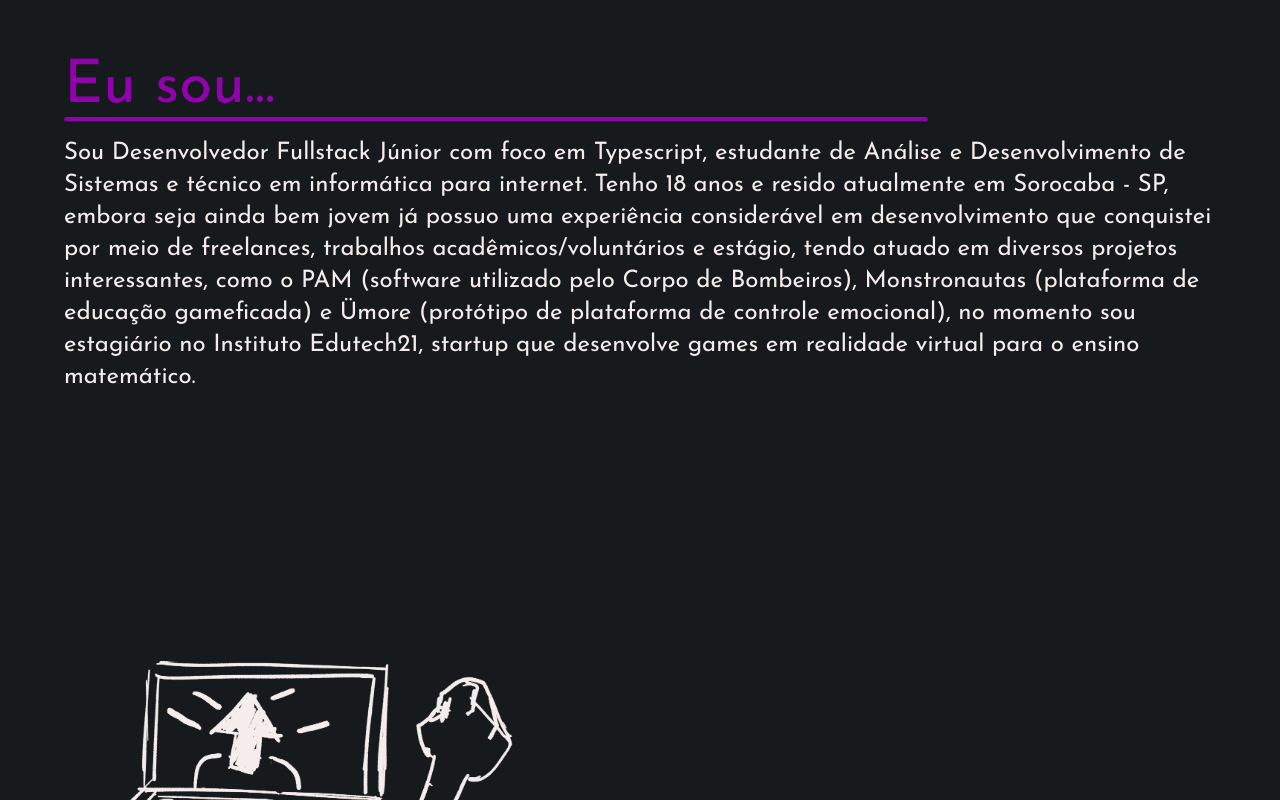
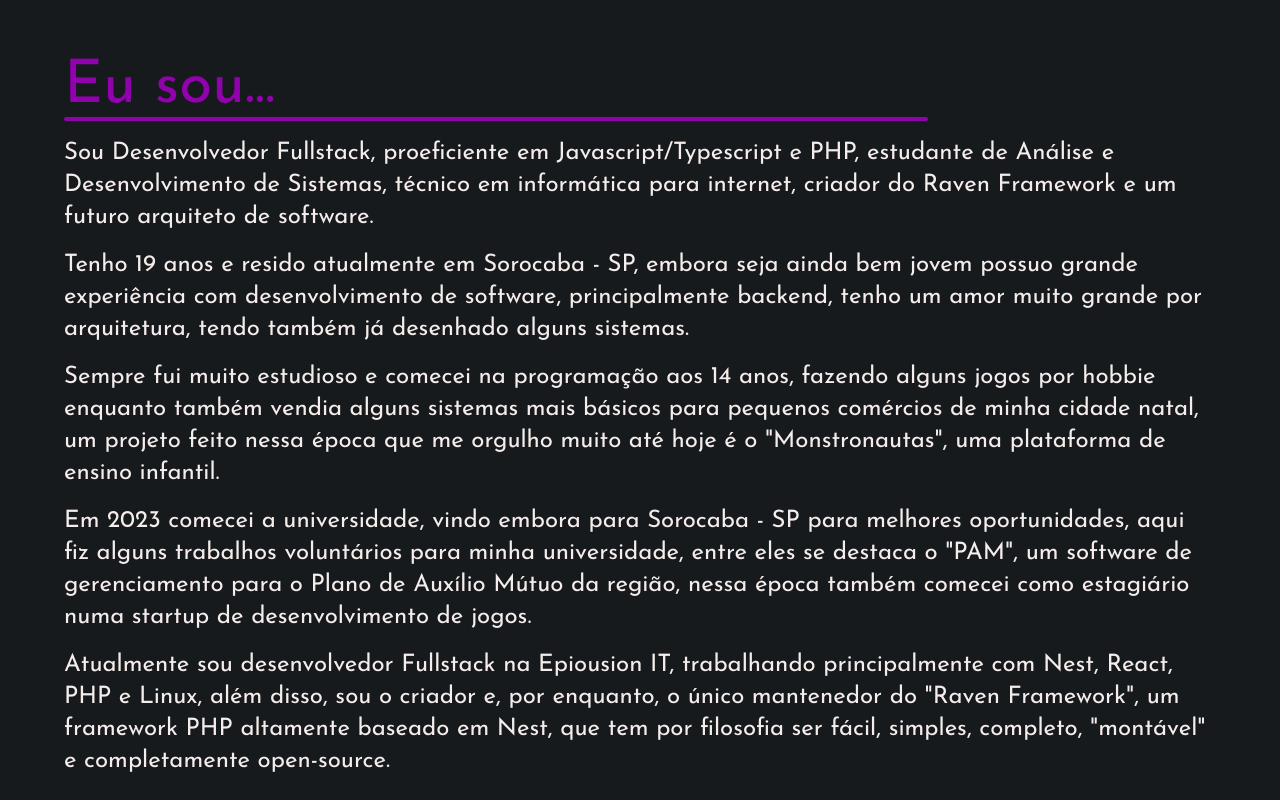
Before and after one commit to PauloHenriqueOliveiradeAlmeida/Portifolio, a React (Vite) app: page / in a window 1280 px wide. Shown: the part 1720-2520 px from the top of the page. Built offline with nearby package versions, Linux system fonts and the light colour scheme; no server answers.

Commit message:
:sparkles: feat: update career

```diff
--- a/src/components/SectionText/index.tsx
+++ b/src/components/SectionText/index.tsx
@@ -9,6 +9,8 @@
 
 export const SectionText = ({ image, title, id, children }: SectionProp) => (
 	<Section image={image} title={title} id={id}>
-		<p className="text-base md:text-2xl">{children}</p>
+		<div className='text-base md:text-2xl space-y-4'>
+			{children}
+		</div>
 	</Section>
 );
--- a/src/pages/Home/index.tsx
+++ b/src/pages/Home/index.tsx
@@ -32,7 +32,7 @@
 
 			<main className="flex flex-col p-4 sm:p-8 md:p-16 bg-white relative mb-16 divider-bottom" id="inicio">
 				<figure className="flex flex-wrap items-center relative">
-						<Image src="/profile.webp" alt="Foto de Paulo Henrique" />
+					<Image src="/profile.webp" alt="Foto de Paulo Henrique" />
 					<div className="absolute top-1/2 left-1/2">
 						<h3 className="bg-white text-black md:text-2xl">Olá, sou</h3>
 						<h1 className="bg-primary text-white text-4xl md:text-6xl">
@@ -51,43 +51,87 @@
 					<p className="text-black md:text-2xl">
 						E estou muito feliz se saber de sua visita <FontAwesomeIcon icon={faSmile} />
 					</p>
-					<Button href="/CV_PAULO_ALMEIDA.pdf" icon={faDownload} text="Baixar currículo" variation="black" download/>
+					<Button href="/CV_PAULO_ALMEIDA.pdf" icon={faDownload} text="Baixar currículo" variation="black" download />
 				</div>
 			</main>
 
 			<SectionText image="/euSou.webp" title="Eu sou...">
-				Sou Desenvolvedor Fullstack Júnior com foco em Typescript, estudante de Análise e Desenvolvimento de Sistemas e técnico em informática
-				para internet.
-				Tenho 18 anos e resido atualmente em Sorocaba - SP, embora seja ainda bem jovem já possuo uma experiência considerável em desenvolvimento que conquistei por meio de
-				freelances, trabalhos acadêmicos/voluntários e estágio,
-				tendo atuado em diversos projetos interessantes, como o PAM (software utilizado pelo Corpo de Bombeiros), Monstronautas (plataforma de educação gameficada) e
-				Ümore (protótipo de plataforma de controle emocional), no momento sou estagiário no Instituto Edutech21, startup que desenvolve games em realidade virtual para o ensino matemático.
+				<p>
+					Sou Desenvolvedor Fullstack, proeficiente em Javascript/Typescript e PHP, estudante de Análise e Desenvolvimento de Sistemas, técnico em informática
+					para internet, criador do Raven Framework e um futuro arquiteto de software.
+				</p>
+
+				<p>
+					Tenho 19 anos e resido atualmente em Sorocaba - SP, embora seja ainda bem jovem possuo grande experiência com desenvolvimento de software,
+					principalmente backend, tenho um amor muito grande por arquitetura, tendo também já desenhado alguns sistemas.
+				</p>
+
+				<p>
+					Sempre fui muito estudioso e comecei na programação aos 14 anos, fazendo alguns jogos por hobbie enquanto também vendia alguns sistemas mais básicos para pequenos comércios de minha cidade natal,
+					um projeto feito nessa época que me orgulho muito até hoje é o "Monstronautas", uma plataforma de ensino infantil.
+				</p>
+
+				<p>
+					Em 2023 comecei a universidade, vindo embora para Sorocaba - SP para melhores oportunidades,
+					aqui fiz alguns trabalhos voluntários para minha universidade, entre eles se destaca o "PAM", um software de gerenciamento para o Plano de Auxílio Mútuo da região, nessa época também comecei como estagiário numa startup de desenvolvimento de jogos.
+				</p>
+
+				<p>
+					Atualmente sou desenvolvedor Fullstack na Epiousion IT, trabalhando principalmente com Nest, React, PHP e Linux, além disso, sou o criador e, por enquanto, o único mantenedor do "Raven Framework", um framework PHP altamente baseado em Nest,
+					que tem por filosofia ser fácil, simples, completo, "montável" e completamente open-source.
+				</p>
 			</SectionText>
 
 			<SectionText image="/objetivo.webp" title="O meu objetivo:" id="objetivos">
-				Meu principal objetivo atualmente é crescer na carreira para que possa aprender mais e entregar produtos cada vez melhores, por isso estou em busca de uma vaga como
-				desenvolvedor júnior, entretanto, meu sonho profissional é criar meu próprio produto, algo que realmente possa facilitar a vida das pessoas, algo que tenha mais que apenas valor de mercado.
+				<p>
+					Meu objetivo no momento é me aperfeiçoar cada vez mais e me especializar em arquitetura de software, no momento minha grande meta é ser sênior até os 25 anos, entretanto,
+					acredito profundamente que ainda criarei uma empresa de muito valor que poderá realmente trazer algo positivo para a sociedade, meu grande objetivo é deixar a minha marca nas pessoas que puder ajudar.
+				</p>
 			</SectionText>
 
 			<TimelineContainer title="Minha experiência" id="experiencia">
 				<Timeline
+					office="Desenvolvedor Fullstack"
+					company="Epiousion IT"
+					startDate="04/2024"
+					endDate="current"
+					location="Sorocaba - SP (Híbrido)"
+				>
+					Desenvolvo aplicações escaláveis e de baixo nível de acoplamento, utilizando principalmente: Nest e PHP para backend e React para frontend.<br />
+					Melhoro a qualidade de código e trabalho na manutenção de sistemas legados, tornando os códigos mais simples e aplicando Design Patterns quando necessário.<br />
+					Auxilio no desenvolvimento da arquitetura de novos projetos, pensando no nível de complexidade, desempenho, custo e escalonamento.<br />
+					Auxilio novos desenvolvedores, estando a disposição para ajudá-los na realização de suas tarefas.<br />
+				</Timeline>
+				<Timeline
+					office="Mantenedor do Raven Framework"
+					company='Comunidade'
+					startDate="06/2024"
+					endDate="current"
+					location="Sorocaba - SP"
+				>
+					Desenvolvo como hobbie o Raven Framework, um framework em PHP que utiliza em seu interior uma arquitetura baseada na arquitetura de Micro-Kernel, seu foco é o desenvolvimento de API's Rest,
+					fortemente inspirado em Nest.<br />
+					No momento ele conta com um sistema de roteamento com suporte a parâmetros, conversão da requisição para objetos de transferência de dados, validação dos dados da requisição, sistema de segurança e
+					integração com Swagger (em desenvolvimento).
+				</Timeline>
+				<Timeline
 					office="Desenvolvedor estagiário"
 					company="Instituto Edutech21"
 					startDate="09/2023"
-					endDate="current"
+					endDate="04/2024"
 					location="Sorocaba - SP"
 				>
-					Auxilio no desenvolvimento dos produtos da empresa, tais como sites e jogos com teor educativo, utilizando
-					principalmente Typescript, React, Node, MYSQL e GDScript.
+					Auxiliava no desenvolvimento dos produtos da empresa, tais como sites e jogos com teor educativo, utilizando
+					principalmente Express, Next, MYSQL e GDScript.
 				</Timeline>
 				<Timeline
 					office="Desenvolvedor voluntário"
 					company="GENTI - Grupo de Estudos do Núcleo de TI UNISO"
 					startDate="03/2023"
-					endDate="current"
+					endDate="09/2024"
 					location="Sorocaba - SP"
 				>
-					Auxilio no desenvolvimento de softwares destinados a outros cursos e à comunidade, tendo como exemplo o site
+					Auxiliava no desenvolvimento de softwares destinados a outros cursos e à comunidade, tendo como exemplo o site
 					do PAM, desenvolvido em HTML, CSS, Javascript, PHP e MYSQL.
 				</Timeline>
 				<Timeline
@@ -97,9 +141,9 @@
 					endDate="12/2023"
 					location="Sorocaba - SP"
 				>
-					Auxiliei no desenvolvimento de um protótipo que tem por objetivo o uso de feedbacks emocionais, para a
-					melhoria do ensino universitário.
-					<br /> Auxiliei no desenvolvimento de um software mini-ERP para controle e gestão de ativos utilizando React,
+					Auxiliava no desenvolvimento de um protótipo que tem por objetivo o uso de feedbacks emocionais, para a
+					melhoria do ensino universitário.<br />
+					Auxiliava no desenvolvimento de um software mini-ERP para controle e gestão de ativos utilizando React,
 					Flask e MYSQL
 				</Timeline>
 				<Timeline
@@ -108,7 +152,7 @@
 					endDate="02/2022"
 					location="Ribeirão Branco - SP"
 				>
-					Desenvolvi soluções web para diversas empresas de demasiados setores, utilizando, principalmente HTML, CSS,
+					Desenvolvia soluções web para diversas empresas de demasiados setores, utilizando, principalmente HTML, CSS,
 					JavaScript, PHP, Wordpress e MYSQL.
 				</Timeline>
 			</TimelineContainer>
@@ -121,8 +165,7 @@
 					endDate="06/2025"
 					location="Sorocaba - SP"
 				>
-					Estou aprendendo muita coisa interessante sobre o universo de TI e sobre mercado de trabalho, como SCRUM,
-					KANBAN, segurança da informação, direito digital, infraestrutura de TI, etc.
+					Estou aprendendo muita coisa interessante sobre o universo da TI, como metodologias ágeis, segurança da informação, cultura de DevOps, infraestrutura de TI, estrutura de dados, etc.
 				</Timeline>
 				<Timeline
 					office="Técnico em informática para internet"
```
